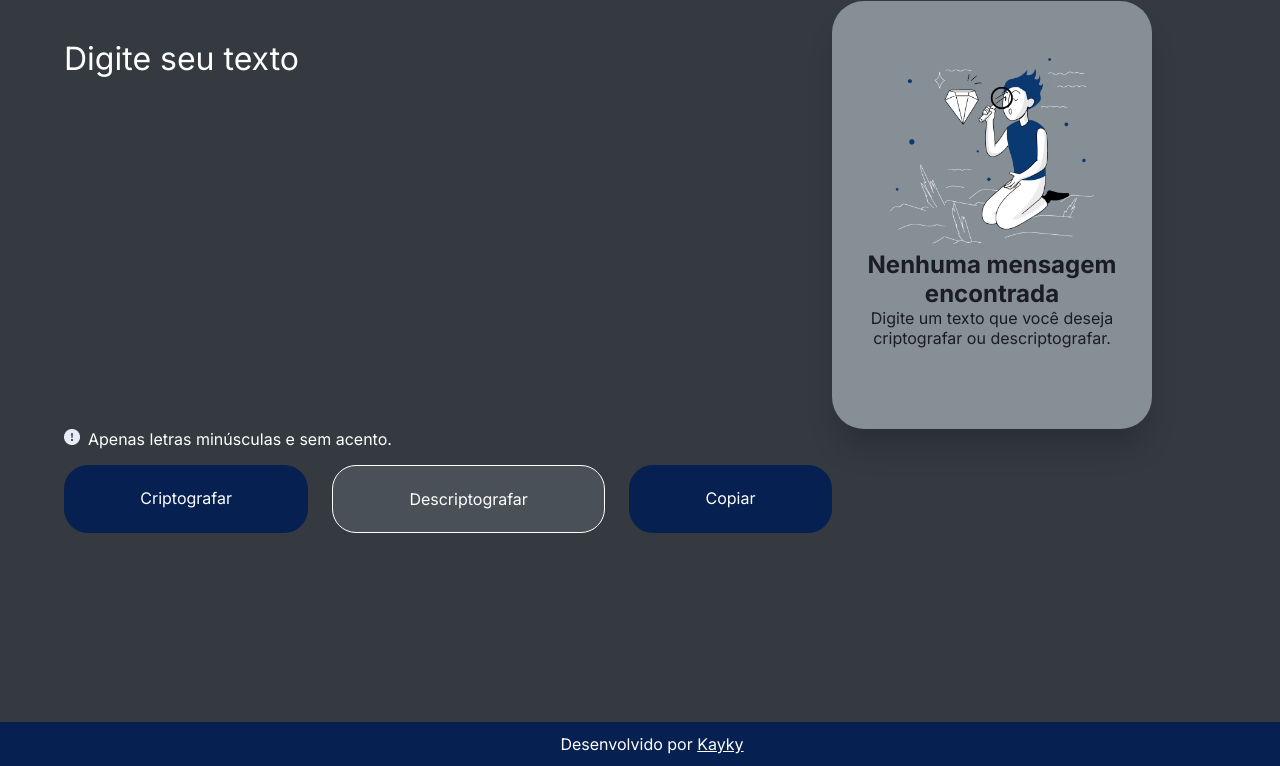
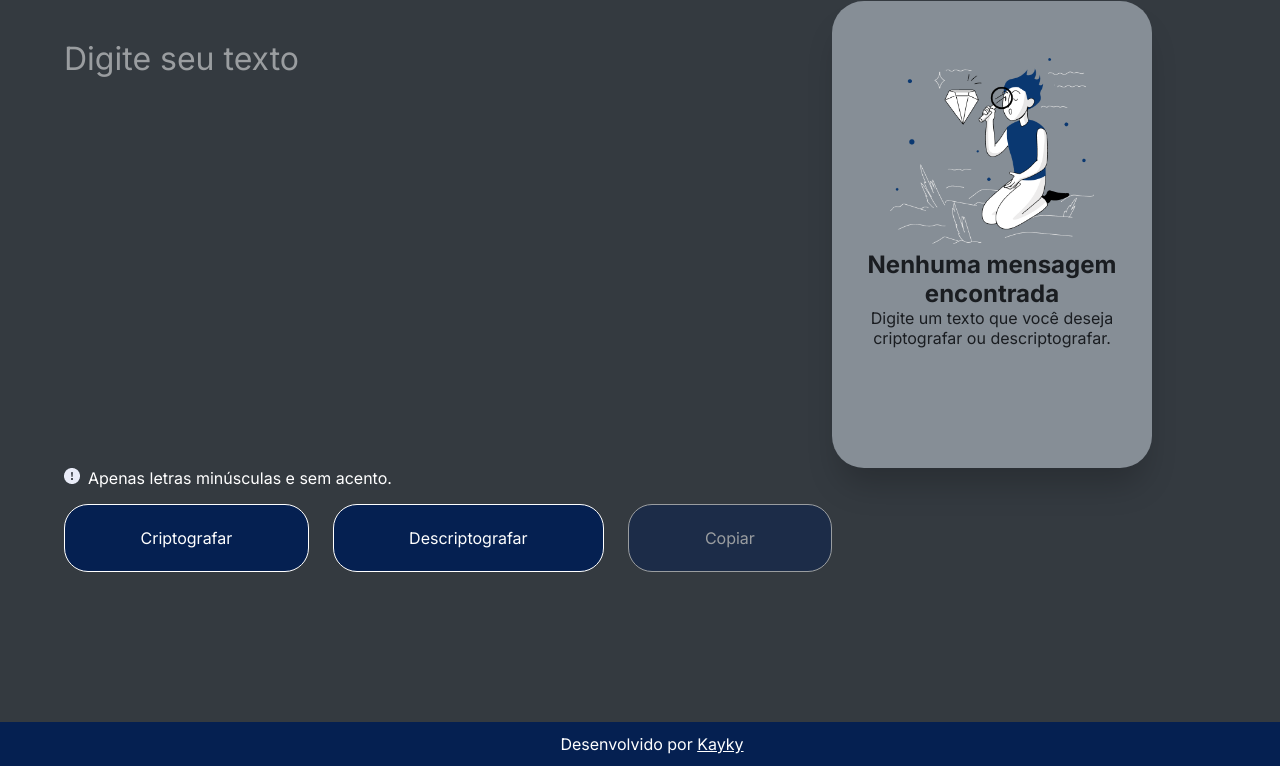
Before and after one commit to kaykyrod/decodificador, a plain HTML site: page index.html in a window 1280 px wide. Shown: the part 34-800 px from the top of the page. Drawn offline with Linux system fonts and the light colour scheme.

Commit message:
retoques finais

```diff
--- a/index.html
+++ b/index.html
@@ -22,9 +22,9 @@
                 <p>Apenas letras minúsculas e sem acento.</p>
             </div>
             <div class="botoes_geral">
-                <p class="botao_criptografar" onclick="criptografar()">Criptografar</p>
-                <p class="botao_descriptografar" onclick="descriptografar()">Descriptografar</p>
-                <p class="botao_copiar" onclick="copiar()">Copiar</p>
+                <button class="botao_criptografar" onclick="criptografar()">Criptografar</button>
+                <button class="botao_descriptografar" onclick="descriptografar()">Descriptografar</button>
+                <button class="botao_copiar" onclick="copiar()" disabled>Copiar</button>
             </div>
         </div>
 
--- a/javascript/script.js
+++ b/javascript/script.js
@@ -1,5 +1,4 @@
 let resultadoCriptografado = '';
-
 
 // Função de Criptografia
 function criptografar() {
@@ -12,6 +11,8 @@ function criptografar() {
 
         document.querySelector('.campo_resultado').style.textAlign = 'start';
         document.querySelector('.campo_resultado').textContent = resultadoCriptografado;
+        // Ativa o botão de copiar
+        document.querySelector('.botao_copiar').disabled = false;
 }
 
 // Função de Descriptografia
@@ -25,7 +26,8 @@ function descriptografar() {
 
     document.querySelector('.campo_resultado').style.textAlign = 'start';
     document.querySelector('.campo_resultado').innerHTML = resultadoDescriptografado;
-
+    // Ativa o botão de copiar
+    document.querySelector('.botao_copiar').disabled = false;
 }
 
 // Função de Copiar o resultado
--- a/styles/style.css
+++ b/styles/style.css
@@ -4,7 +4,6 @@
     --cor-primaria: #052051;
     --cor-secundaria: #868E96;
     --cor-terciaria: #1A1D21;
-    --cor-quartenaria: #495057;
     --cor-fundo: #343A40;
 
     --fonte-primaria: 'Inter', sans-serif;
@@ -33,22 +32,22 @@ body {
     display: flex;
     flex-direction: row;
     flex-wrap: wrap;
-    width: 100%;
 }
 
 #campo_texto {
-    padding: 3% 2% 0% 5%;
+    width: 50%;
+    padding: 3% 2% 3% 5%;
     background-color: var(--cor-fundo);
     color: #FFFFFF;
     font: 2rem var(--fonte-primaria);
     border: none;
     resize: none;
     outline: none;
-    width: 50%;
 }
 
 ::placeholder {
-    color: #FFFFFF;
+    color: #ffffff;
+    opacity: 0.5;
 }
 
 .campo_resultado {
@@ -112,6 +111,7 @@ body {
     color: #FFFFFF;
     padding: 3% 10%;
     border-radius: 24px;
+    border: 1px solid #FFFFFF;
     font: 400 1rem var(--fonte-primaria);
 }
 
@@ -122,7 +122,7 @@ body {
 .botao_descriptografar {
     display: flex;
     justify-content: center;
-    background-color: var(--cor-quartenaria);
+    background-color: var(--cor-primaria);
     color: #FFFFFF;
     padding: 3% 10%;
     border-radius: 24px;
@@ -131,7 +131,12 @@ body {
 }
 
 .botao_descriptografar:active {
-    background-color: #33383d;
+    background-color: #031330;
+}
+
+.botao_copiar:disabled {
+    opacity: 0.5;
+    cursor: not-allowed;
 }
 
 .botao_copiar {
@@ -141,6 +146,7 @@ body {
     color: #FFFFFF;
     padding: 3% 10%;
     border-radius: 24px;
+    border: 1px solid #FFFFFF;
     font: 400 1rem var(--fonte-primaria);
 }
 
```
